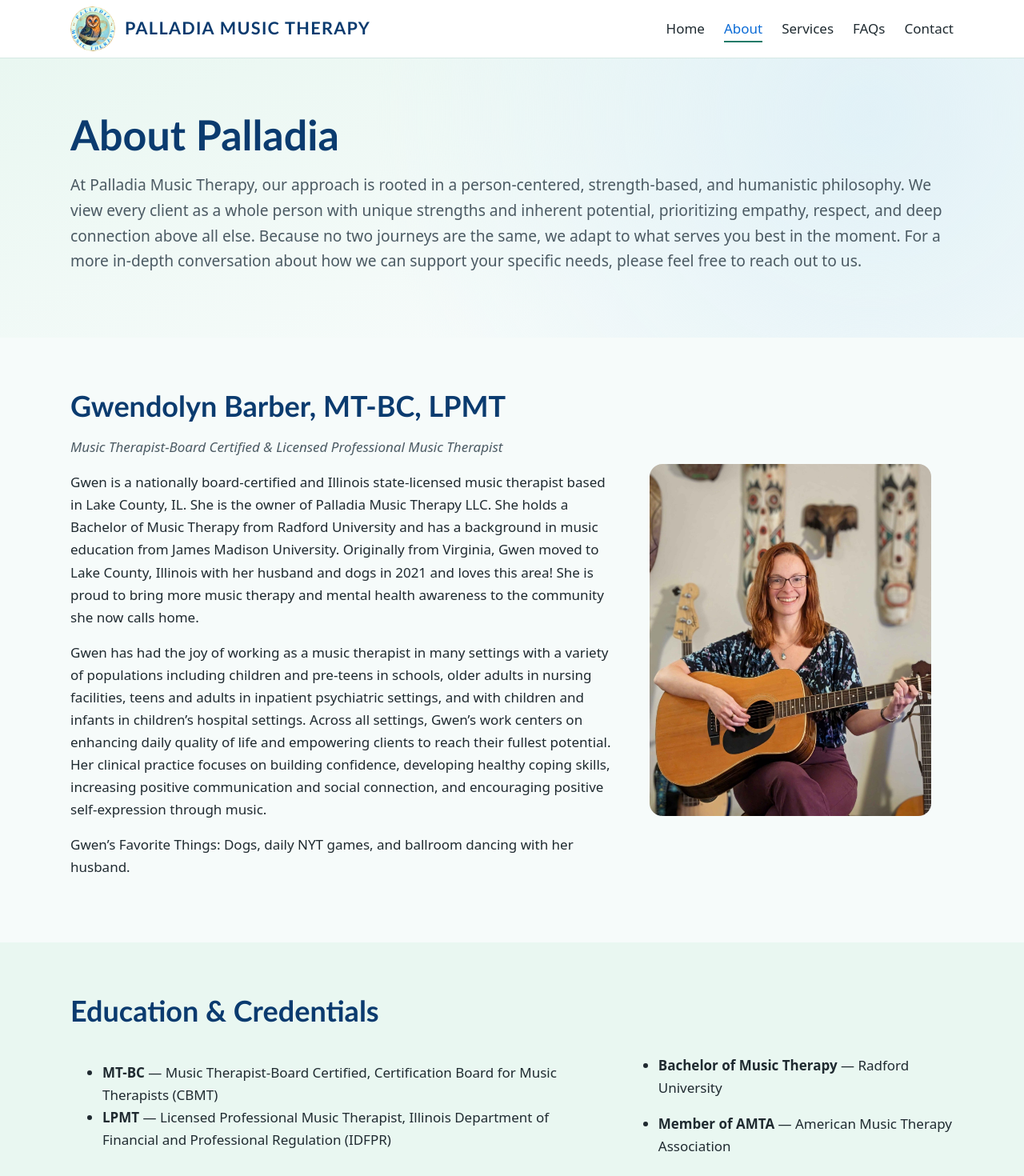
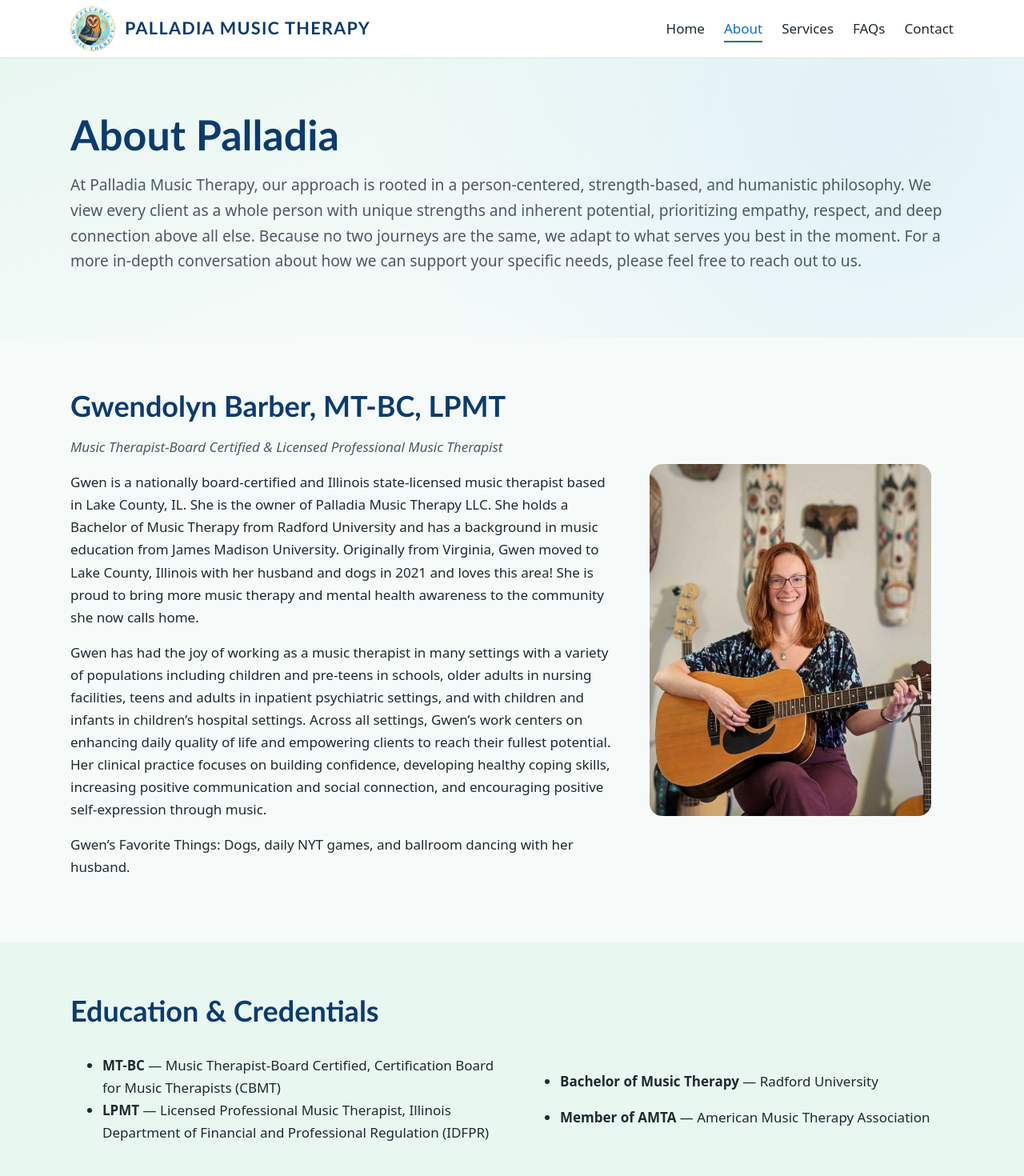
Before and after one commit to jbarber13/palladia, a SvelteKit app: page /about in a window 1280 px wide. Shown: the top 1470 px of the page at 80% size. Built offline with nearby package versions, Linux system fonts and the light colour scheme.

Commit message:
Widen right column in Education & Credentials

```diff
--- a/src/routes/about/+page.svelte
+++ b/src/routes/about/+page.svelte
@@ -146,7 +146,7 @@
 	}
 	@media (min-width: 48rem) {
 		.credentials {
-			grid-template-columns: minmax(0, 1.6fr) minmax(0, 1fr);
+			grid-template-columns: minmax(0, 1fr) minmax(0, 1fr);
 		}
 	}
 	.role {
```
